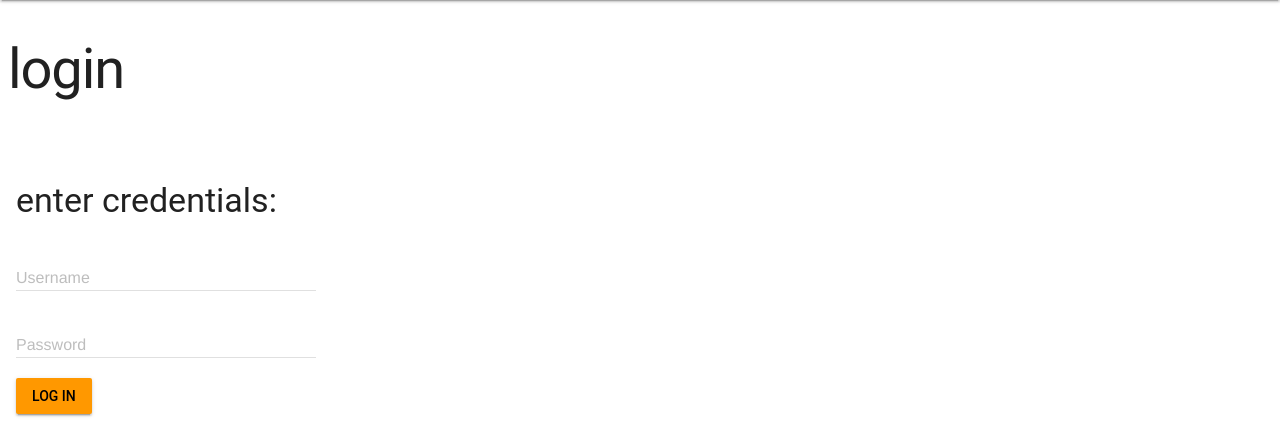
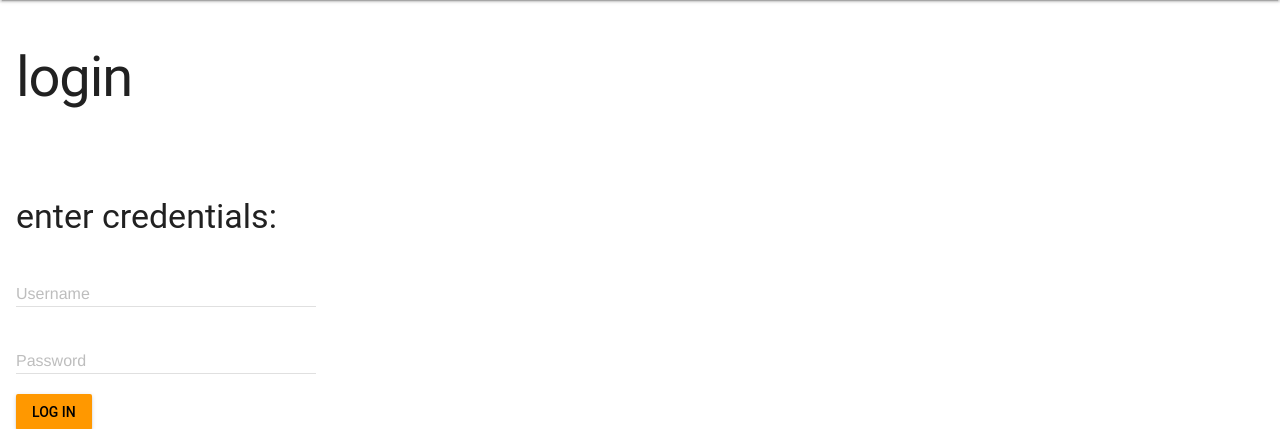
Before and after one commit to hakloev/hakloevno, a Django app: page /auth/login/ in a window 1280 px wide. Shown: the part 64-493 px from the top of the page. Run offline with Django 3.2, Linux system fonts and the light colour scheme; parts of the project's set-up code (start-up, migrations or seed data) failed here and were passed over; some libraries are stand-ins or nearby versions.

Commit message:
the last one

```diff
--- a/apps/authentication/templates/authentication/login.html
+++ b/apps/authentication/templates/authentication/login.html
@@ -2,7 +2,7 @@
 
 {% block content %}
     <section class="mdl-grid hn-border--color-grey hn-text--centered" id="hn-border">
-        <div class="mdl-cell--12-col">
+        <div class="mdl-cell mdl-cell--12-col">
             <h1>login</h1>
         </div>
     </section>
```
